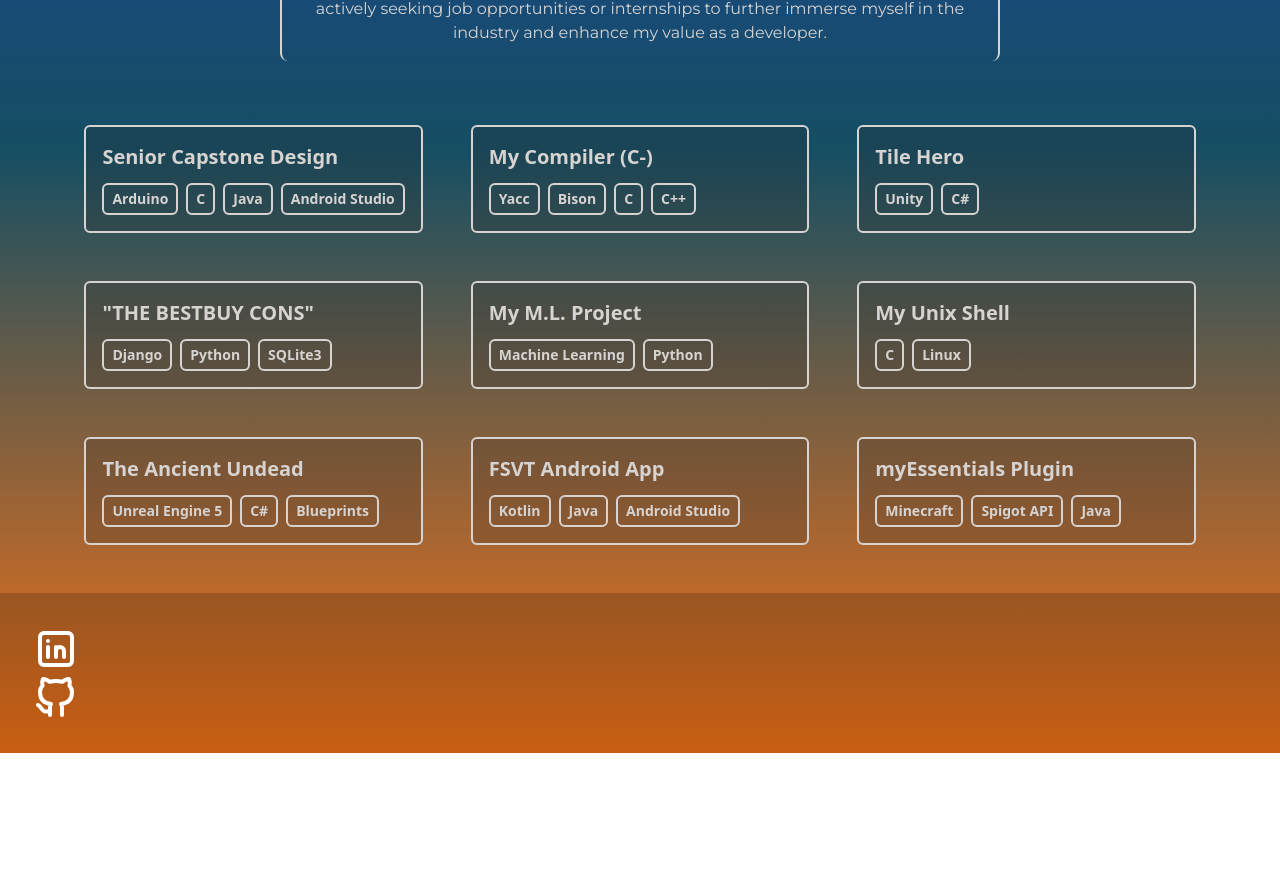
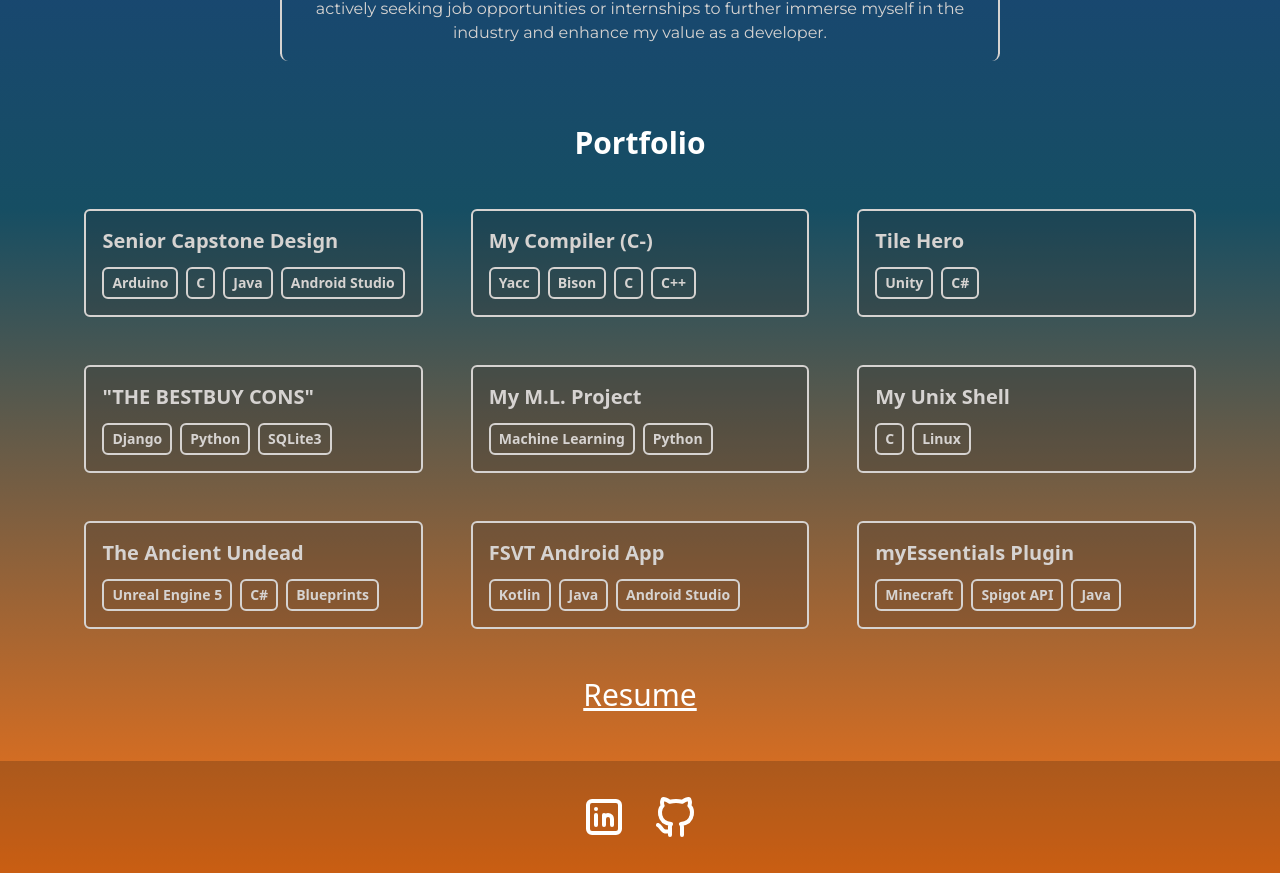
Before and after one commit to ibfleming/my-portfolio-website, a React (Vite) app: page / in a window 1280 px wide. Shown: the part 455-1328 px from the top of the page. Before the commit the page ends 1208 px from the top, so only its background shows below. Built offline with nearby package versions, Linux system fonts and the light colour scheme; a web font is replaced by a local one.

Commit message:
Added Resume

```diff
--- a/index.html
+++ b/index.html
@@ -12,7 +12,7 @@
       @import url('https://fonts.googleapis.com/css2?family=Montserrat:ital,wght@0,100;0,200;0,300;0,400;0,500;0,600;0,700;0,800;0,900;1,100;1,200;1,300;1,400;1,500;1,600;1,700;1,800;1,900&display=swap');
    </style>
    <body
-      class="min-h-screen bg-gradient-to-b from-blue-800 via-cyan-900 to-orange-500"
+      class="min-h-screen bg-gradient-to-b from-blue-900 via-cyan-900 to-orange-500"
    >
       <div id="root"></div>
       <script type="module" src="/src/main.jsx"></script>
--- a/src/App.jsx
+++ b/src/App.jsx
@@ -1,6 +1,7 @@
 import Intro from './components/Intro';
 import Portfolio from './components/Portfolio';
 import Footer from './components/Footer';
+import Resume from './components/Resume';
 
 function App() {
    return (
@@ -8,6 +9,7 @@ function App() {
          <Intro />
          <Portfolio />
          {/* <Timeline /> */}
+         <Resume />
          <Footer />
       </>
    );
--- a/src/components/Footer.jsx
+++ b/src/components/Footer.jsx
@@ -9,8 +9,11 @@
 */
 function Footer() {
    return (
-      <div className='bg-stone-950 bg-opacity-20 p-8'>
-         <a href='http://www.linkedin.com/in/ian-fleming-09aa99271'>
+      <div className='bg-stone-950 bg-opacity-20 p-8 flex justify-center'>
+         <a
+            className='px-3'
+            href='http://www.linkedin.com/in/ian-fleming-09aa99271'
+         >
             <svg
                xmlns='http://www.w3.org/2000/svg'
                className='icon icon-tabler icon-tabler-brand-linkedin'
@@ -32,7 +35,7 @@ function Footer() {
             </svg>
          </a>
 
-         <a href='https://github.com/ibfleming'>
+         <a className='px-3' href='https://github.com/ibfleming'>
             <svg
                xmlns='http://www.w3.org/2000/svg'
                className='icon icon-tabler icon-tabler-brand-github'
--- a/src/components/Portfolio.jsx
+++ b/src/components/Portfolio.jsx
@@ -3,6 +3,10 @@ import PortfolioItem from './PortfolioItems';
 
 function Portfolio() {
    return (
+      <div>
+         <div className='text-3xl text-white font-semibold mb-12 text-center'>
+            Portfolio
+         </div>
          <div className='flex flex-col md:flex-row items-center justify-center mb-12'>
             <div className='grid grid-cols-1 md:grid-cols-2 lg:grid-cols-3 gap-12'>
                {portfolio.map((project, index) => (
@@ -15,6 +19,7 @@ function Portfolio() {
                ))}
             </div>
          </div>
+      </div>
    );
 }
 
--- /dev/null
+++ b/src/components/Resume.jsx
@@ -0,0 +1,18 @@
+import resume from '../static/Resume-IanFleming-2023.pdf';
+
+function Resume() {
+   return (
+      <div className='text-center mb-12'>
+         <a
+            href={resume}
+            className='text-3xl text-white underline'
+            target='_blank'
+            rel='noopener noreferrer'
+         >
+            Resume
+         </a>
+      </div>
+   );
+}
+
+export default Resume;
```
Also changed, not shown: 1 other file (tests, documents, lock files or other folders). Lines whose indentation alone changed are shown as unchanged.
